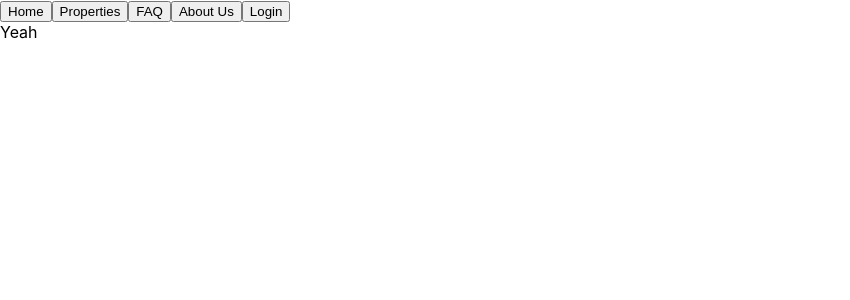
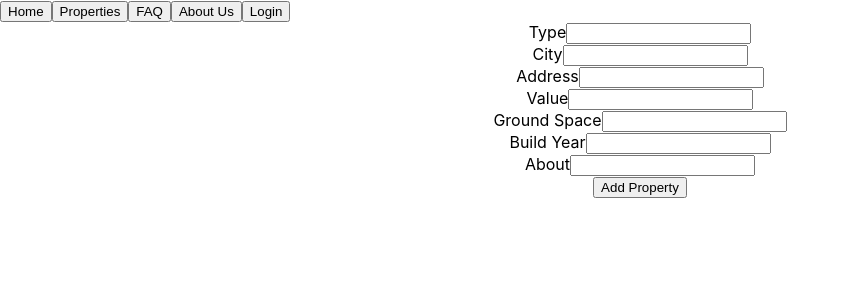
Before and after one commit to dudwa/CC-Real-Agency, a React (Create React App) app in the folder frontend/: page /newproperty in a window 1280 px wide. Shown: the top 300 px of the page, without its empty margins (0-850 px from the left). Built offline with nearby package versions, Linux system fonts and the light colour scheme.

Commit message:
NewProperty frontend skeleton ready

```diff
--- a/frontend/package.json
+++ b/frontend/package.json
@@ -9,7 +9,7 @@
     "react": "^18.2.0",
     "react-dom": "^18.2.0",
     "react-router": "^6.18.0",
-    "react-router-dom": "^6.18.0",
+    "react-router-dom": "^6.19.0",
     "react-scripts": "5.0.1",
     "web-vitals": "^2.1.4"
   },
--- a/frontend/src/pages/Newproperty.js
+++ b/frontend/src/pages/Newproperty.js
@@ -1,9 +1,10 @@
 import React, { useEffect, useState } from 'react';
 import { Link } from 'react-router-dom';
+import InputField from '../components/InputField';
 
 export default function Newproperty() {
 
-  /*const inputFields = [
+  const inputFields = [
     {className: "type", type: "text", label: "Type"},
     {className: "cit", type: "text", label: "City"},
     {className: "address", type: "text", label: "Address"},
@@ -13,16 +14,16 @@ export default function Newproperty() {
     {className: "about", type: "textarea", label: "About"}
   ];
 
-  const formObject = inputFields.reduce((acc, cur) => {
-    acc[cur.className] = "";
-    return acc;
-  }, {});
-
   const [submit, setSubmit] = useState(false);
 
   const formSubmit = (event) => {
     event.preventDefault();
     setSubmit(true);
+
+    const formObject = inputFields.reduce((acc, cur) => {
+      acc[cur.className] = "";
+      return acc;
+    }, {});
 
     let filledFormObject = {};
     for(const key in formObject){
@@ -30,7 +31,7 @@ export default function Newproperty() {
     }
 
     console.log(filledFormObject);
-  }*/
+  }
 /*
   <label for="dog-names">Choose a dog name:</label>
     <select name="dog-names" id="dog-names">
@@ -41,8 +42,8 @@ export default function Newproperty() {
     </select>*/
 
   return (
-    <div>Yeah</div>
-    /*submit ? <div>done</div> :
+
+    submit ? <div>done</div> :
     <div className="App">
       <form onSubmit={formSubmit}>
         {inputFields.map((inputfield, index) => (
@@ -55,6 +56,6 @@ export default function Newproperty() {
         ))}
         <button type="submit">Add Property</button>
       </form>
-    </div>*/
+    </div>
   );
 }
```
Also changed, not shown: 1 other file (tests, documents, lock files or other folders).
